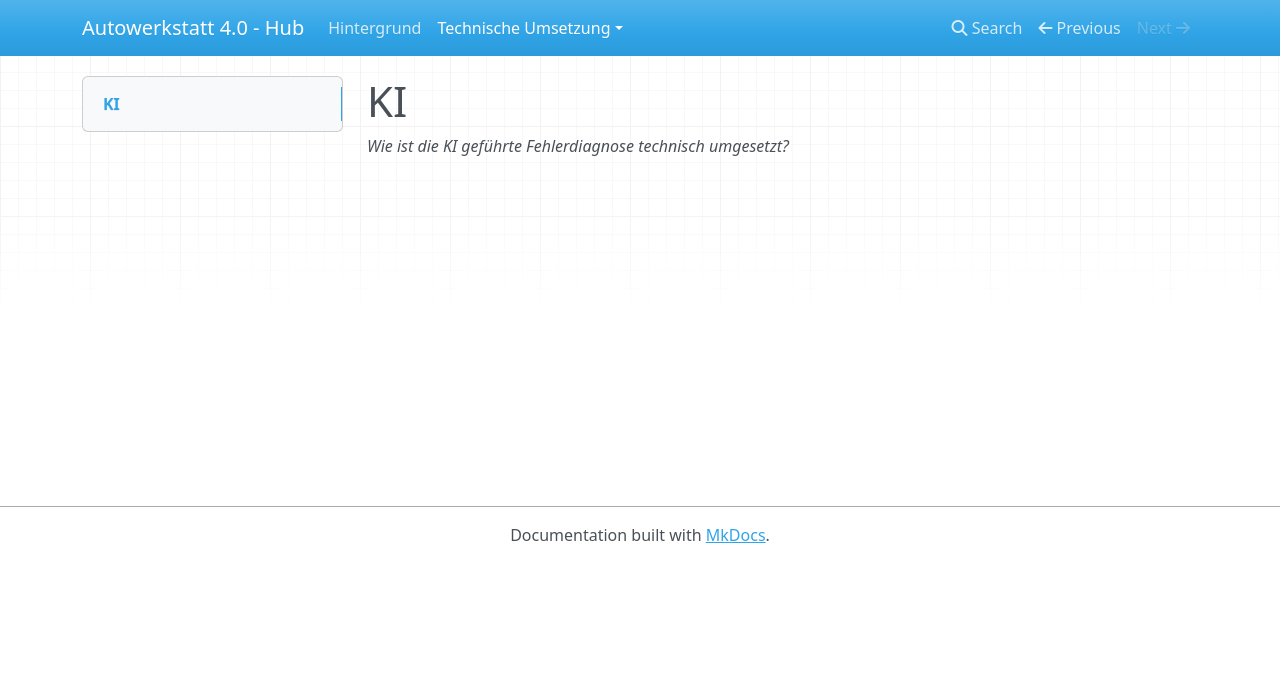
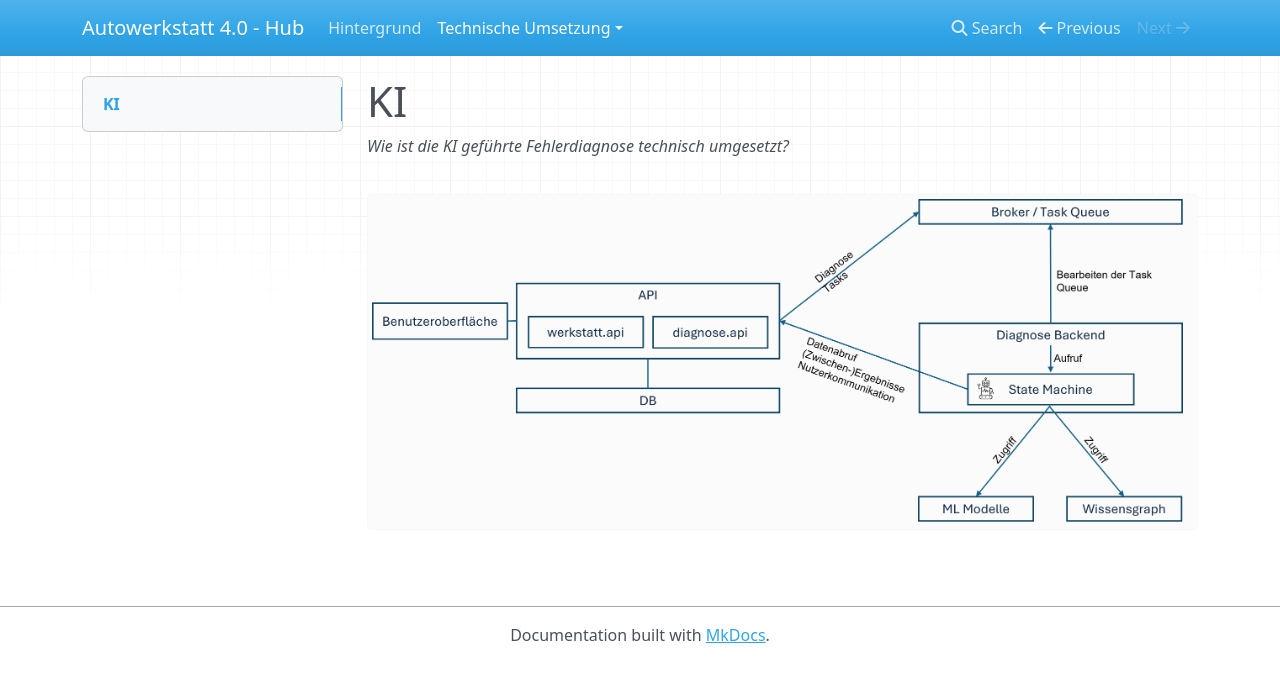
Before and after one commit to LMIS-AG/AW40-hub-docker, an MkDocs documentation site: the page built from docs/de/docs/tech/ai.md, in a window 1280 px wide. Shown: the top 682 px of the page. Built offline with MkDocs 1.6.1, drawn with Linux system fonts in a browser that asks for light colours; nearby versions of some CDN libraries.

Commit message:
Update ai.md

```diff
--- a/docs/de/docs/tech/ai.md
+++ b/docs/de/docs/tech/ai.md
@@ -1,3 +1,5 @@
 # KI
 
 *Wie ist die KI geführte Fehlerdiagnose technisch umgesetzt?*
+
+![](ai_integration.png)
```
